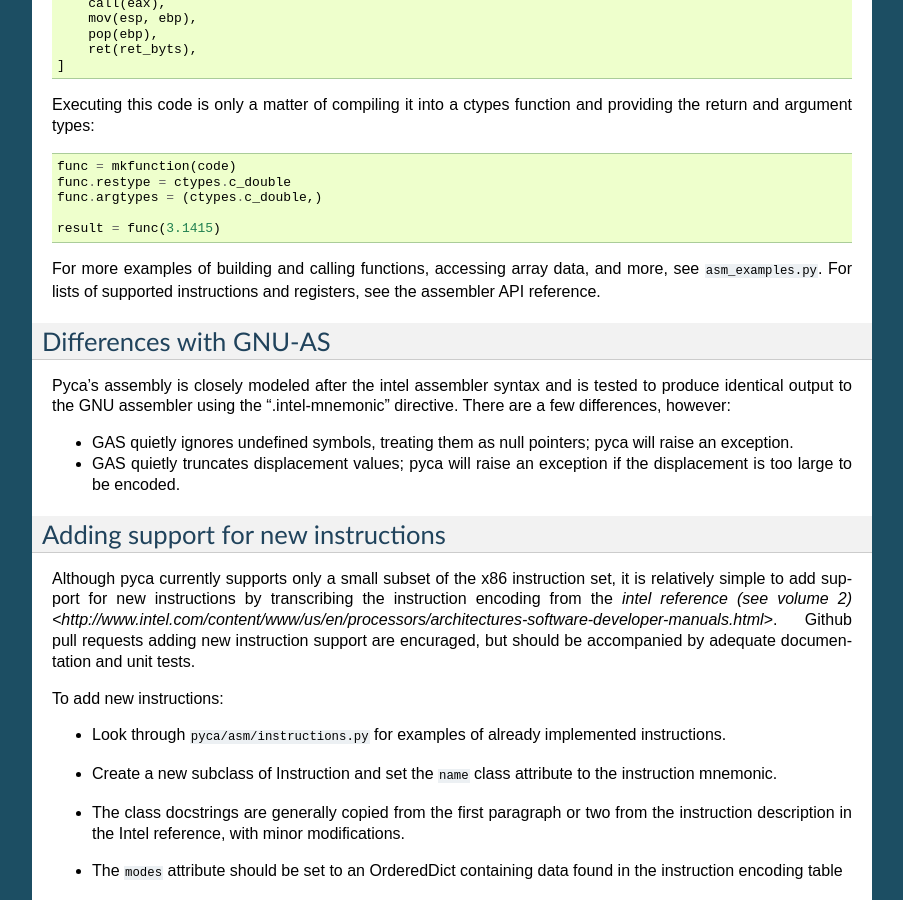
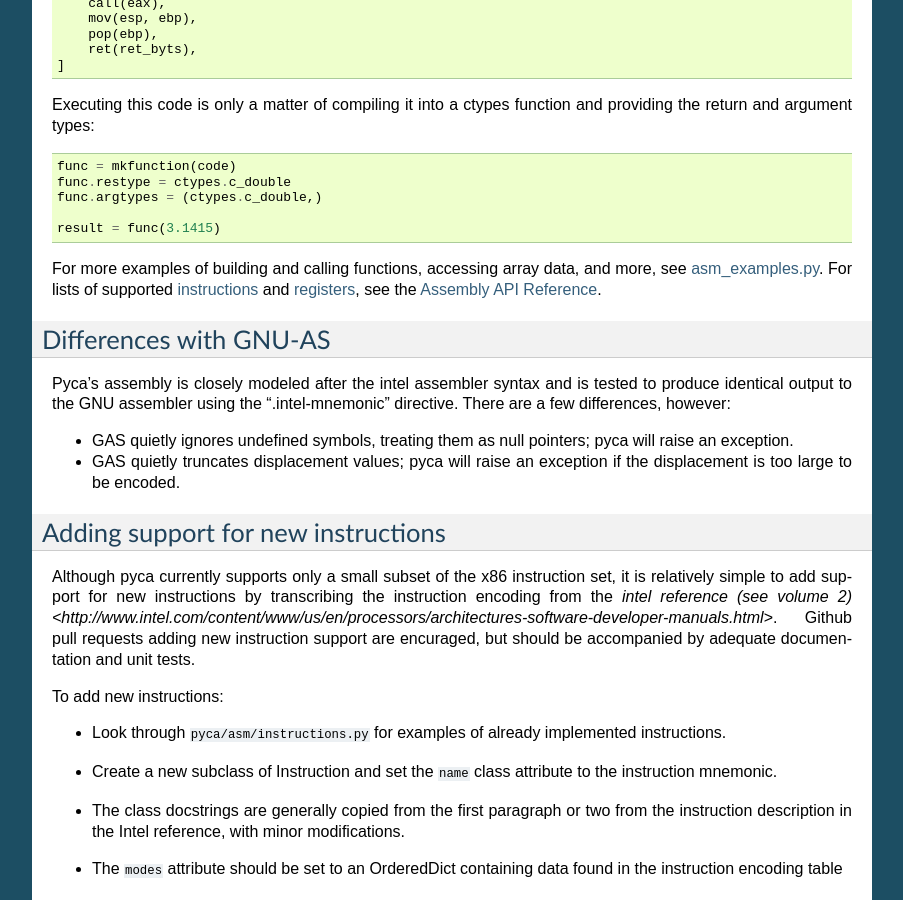
Before and after one commit to campagnola/pycca, a Sphinx documentation site: the page built from docs/asm.rst, in a window 1280 px wide and 900 px high, scrolled down 631 px. Shown: the whole window, without its empty margins (198-1101 px from the left). Built offline with Sphinx 7.4.7, drawn with Linux system fonts in a browser that asks for light colours; some of the changed lines change nothing that is shown.

Commit message:
update asm docs

```diff
--- a/docs/asm.rst
+++ b/docs/asm.rst
@@ -51,8 +51,9 @@ providing the return and argument types::
     result = func(3.1415)
 
 For more examples of building and calling functions, accessing array data, and
-more, see ``asm_examples.py``. For lists of supported instructions and
-registers, see the assembler API reference.
+more, see `asm_examples.py <https://github.com/lcampagn/pyca/blob/master/asm_examples.py>`_.
+For lists of supported :ref:`instructions <instructions>` and
+:ref:`registers <registers>`, see the :ref:`asm_api_ref`.
 
 
 Differences with GNU-AS
@@ -114,9 +115,12 @@ To add new instructions:
 Note that advanced CPU extensions such as SSE2 and AVX are not yet supported.
 
 
+.. _asm_api_ref:
 
 Assembly API Reference
 ======================
+
+.. _registers:
 
 Supported registers
 -------------------
@@ -150,6 +154,7 @@ All registers may be accessed as attributes of the ``pyca.asm`` or
     :members:
 
 
+.. _instructions:
 
 Supported instructions
 ----------------------
```
